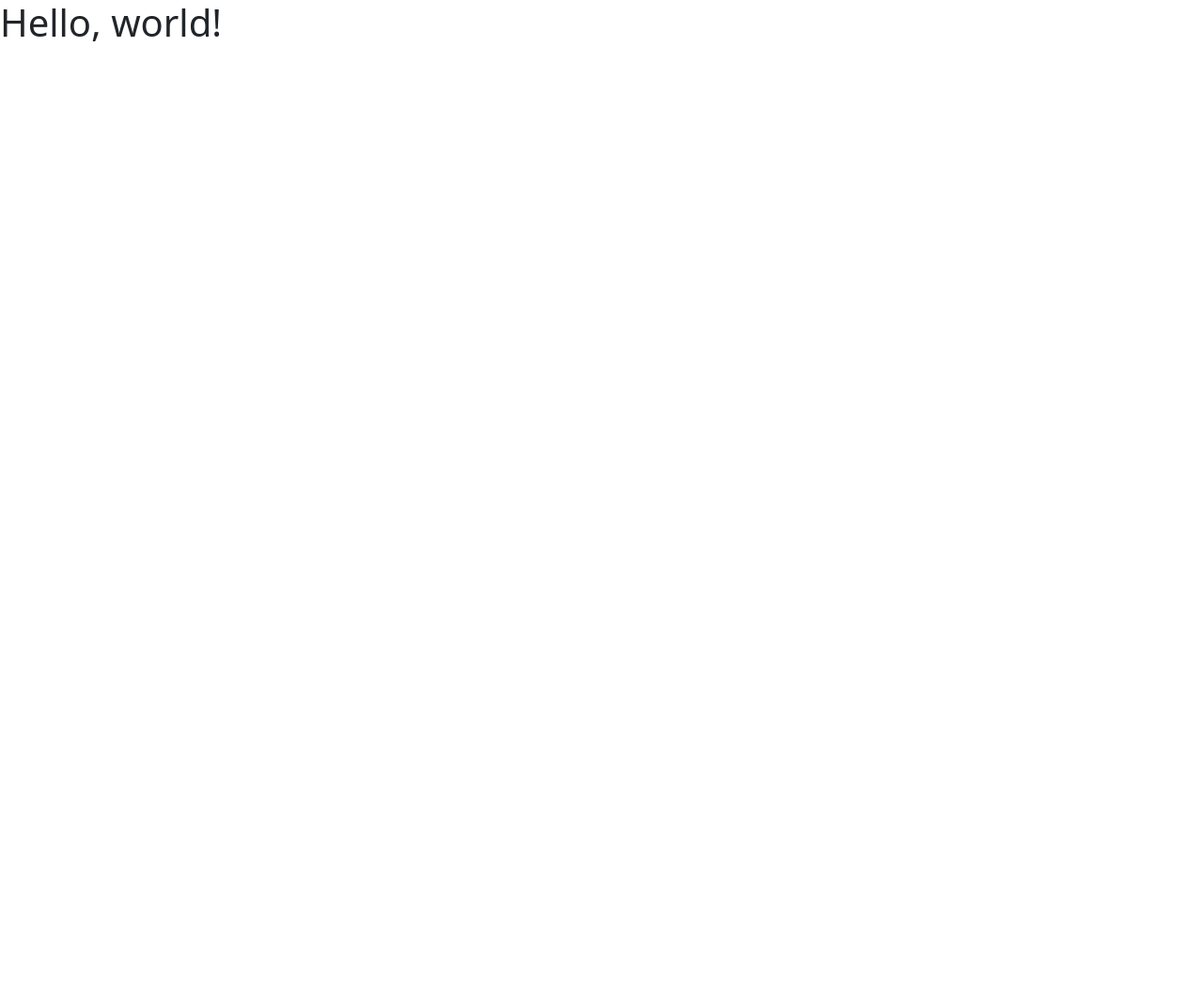
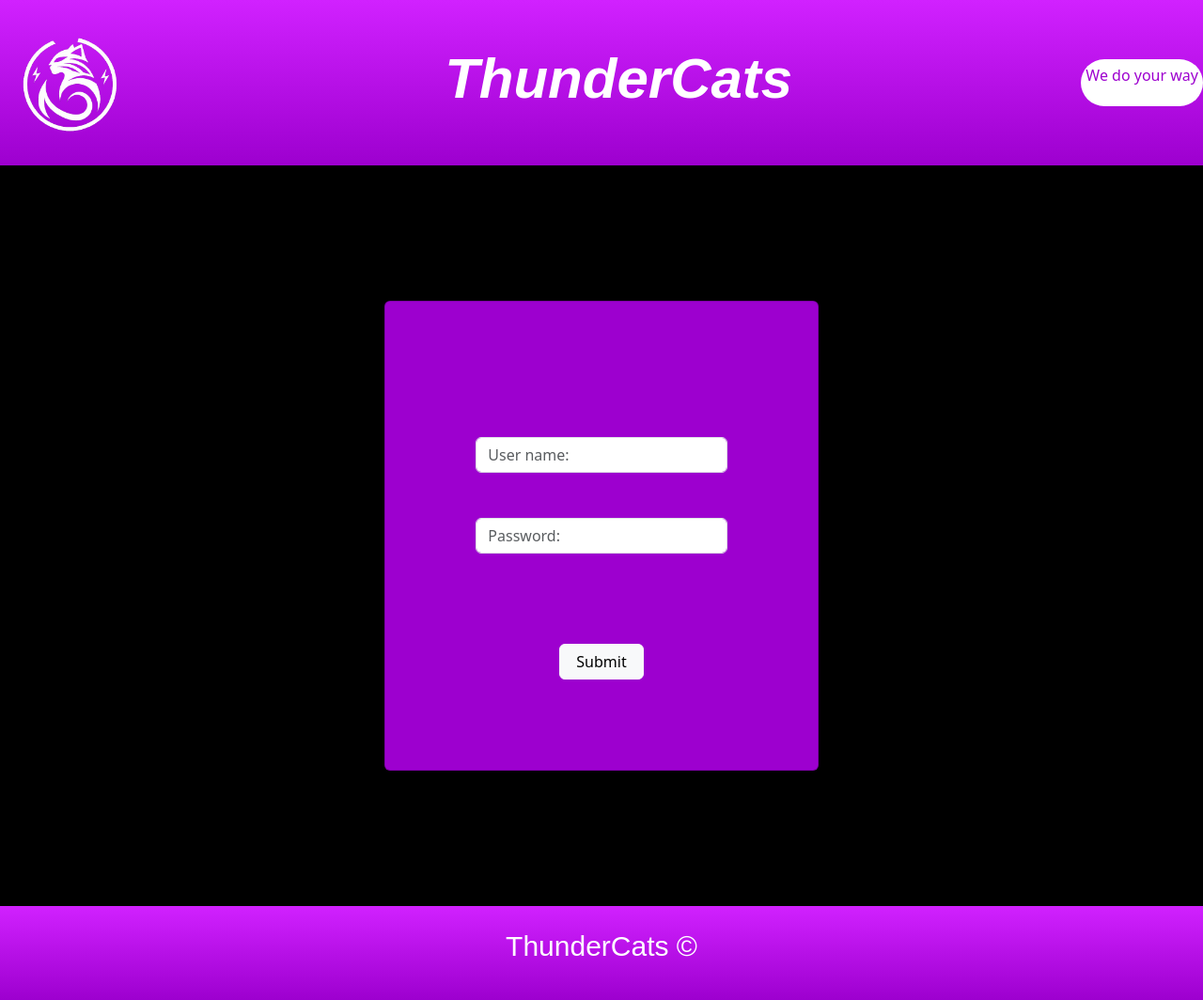
Before and after one commit to aitorgarciadev/mycrew, a plain HTML site: page views/login.html in a window 1280 px wide. Shown: the whole page at 94% size. Before the commit the page ends 800 px from the top, so only its background shows below. Drawn offline with nearby package versions, Linux system fonts and the light colour scheme.

Commit message:
login was fully developed

```diff
--- /dev/null
+++ b/css/login.css
@@ -0,0 +1,51 @@
+body {
+  background-color: black;
+}
+
+nav {
+  background: linear-gradient(#d121ff, #9d00cf);
+}
+
+h1 {
+  color: white;
+  font-size: 60px;
+  font-family: Arial, Helvetica, sans-serif;
+  font-style: italic;
+  font-weight: 800;
+  display: flex;
+  text-align: center;
+  justify-content: center;
+}
+
+.caja_slogan {
+  color: #9d00cf;
+  display: flex;
+  justify-content: center;
+  text-align: center;
+  background: white;
+  overflow: hidden;
+  padding: 5px;
+  border-radius: 30px;
+}
+
+.card {
+  background-color: #9d00cf;
+  height: 500px;
+}
+
+footer {
+  background: linear-gradient(#d121ff, #9d00cf);
+  height: 100px;
+}
+.footercontent {
+  display: flex;
+  justify-content: center;
+  align-items: center;
+}
+.footertext {
+  color: white;
+  font-family: Arial, Helvetica, sans-serif;
+  font-size: 30px;
+  display: flex;
+  text-align: center;
+}
--- a/css/style.css
+++ b/css/style.css
@@ -1,7 +1,8 @@
 @import url(cabecera.css);
+@import url(login.css);
 
 * {
-    margin:0;
-    padding: 0;
-    box-sizing: border-box;
+  margin: 0;
+  padding: 0;
+  box-sizing: border-box;
 }
--- a/views/login.html
+++ b/views/login.html
@@ -7,10 +7,57 @@
     <title>Bootstrap demo</title>
     <link href="https://cdn.jsdelivr.net/npm/bootstrap@5.3.3/dist/css/bootstrap.min.css" rel="stylesheet"
         integrity="sha384-QWTKZyjpPEjISv5WaRU9OFeRpok6YctnYmDr5pNlyT2bRjXh0JMhjY6hW+ALEwIH" crossorigin="anonymous">
+    <link rel="stylesheet" href="../css/style.css">
 </head>
 
 <body>
-    <h1>Hello, world!</h1>
+
+    <header>
+        <nav class="navbar navbar-dark bg-dark mb-5">
+            <a class="navbar-brand" href="#">
+                <img src="../assets/Logo_ThunderCats.png" width="150" height="150" alt="">
+            </a>
+            <h1>ThunderCats</h1>
+            <div class="caja_slogan">
+                <p>We do your way</p>
+            </div>
+        </nav>
+    </header>
+    <div class="container p-5 justify-content-center col-5 text-center">
+        <div class="row">
+            <div class="card mt-5 p-5 mb-5">
+                <div class="card-body p-5">
+                    <form>
+                        <div class="mb-5 mt-5">
+                            <input type="email" class="form-control" id="exampleInputEmail1"
+                                aria-describedby="emailHelp" placeholder="User name:">
+                        </div>
+                        <div class="mb-5 mt-5">
+                            <input type="password" class="form-control" id="exampleInputPassword1"
+                                placeholder="Password:">
+                        </div>
+                        <a class="btn btn-light col-4 mt-5" href="../index.html" role="button" type="submit">Submit</a>
+                    </form>
+                </div>
+            </div>
+        </div>
+    </div>
+
+
+
+
+    <footer class="footercontent mt-5">
+        <p class="footertext">ThunderCats ©
+        </p>
+    </footer>
+
+
+
+
+
+
+
+    <script src="../js/login.js"></script>
     <script src="https://cdn.jsdelivr.net/npm/bootstrap@5.3.3/dist/js/bootstrap.bundle.min.js"
         integrity="sha384-YvpcrYf0tY3lHB60NNkmXc5s9fDVZLESaAA55NDzOxhy9GkcIdslK1eN7N6jIeHz"
         crossorigin="anonymous"></script>
```
